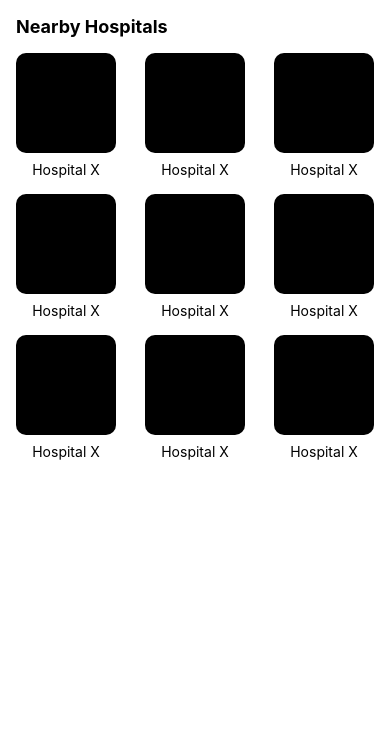
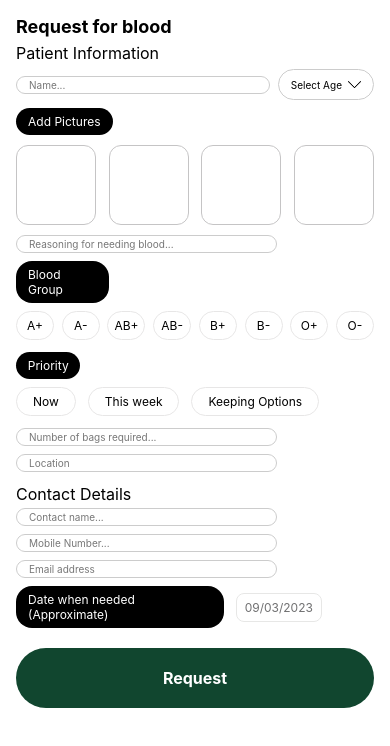
Before and after one commit to OutcastR07/blood-bank, a React Native app: screen / in a window 390 px wide. Shown: the top 746 px of the page. Built offline with nearby package versions, Linux system fonts and the light colour scheme.

Commit message:
request blood page done

```diff
--- a/App.js
+++ b/App.js
@@ -1,6 +1,6 @@
 import React from "react";
 import { StyleSheet, View } from "react-native";
-import NearbyHospitalsPage from "./pages/NearbyHospitalsPage";
+import RequestBodyPage from "./pages/RequestBloodPage";
 
 export default function App() {
   return (
@@ -23,7 +23,8 @@ export default function App() {
       {/* <DiagnosticCentersPage /> */}
       {/* <DiagnosticCenterDetailStyle /> */}
       {/* <HospitalsPage /> */}
-      <NearbyHospitalsPage />
+      {/* <NearbyHospitalsPage /> */}
+      <RequestBodyPage />
     </View>
   );
 }
--- /dev/null
+++ b/pages/RequestBloodPage.js
@@ -0,0 +1,395 @@
+import React, { useState } from "react";
+import {
+  Image,
+  ScrollView,
+  StatusBar,
+  StyleSheet,
+  Text,
+  TextInput,
+  TouchableOpacity,
+  View,
+} from "react-native";
+
+const RequestBodyPage = () => {
+  const [activeBloodGroup, setActiveBloodGroup] = useState(null);
+  const [activePriority, setActivePriority] = useState(null);
+
+  return (
+    <ScrollView>
+      <View style={styles.container}>
+        <StatusBar barStyle="dark-content" backgroundColor="white" />
+        <Text style={styles.title}>Request for blood</Text>
+        <Text style={styles.subtitle}>Patient Information</Text>
+
+        <View style={styles.patientInfoContainer}>
+          <TextInput
+            style={styles.patientInput}
+            placeholder="Name..."
+            placeholderTextColor="#777"
+          />
+          <TouchableOpacity style={styles.selectAgeButton}>
+            <Text style={styles.selectAgeText}>Select Age</Text>
+            <Image
+              source={require("../images/interface-arrows-button-down.png")}
+              style={styles.dropdownIcon}
+            />
+          </TouchableOpacity>
+        </View>
+
+        <View style={styles.addPictureButton}>
+          <Text style={styles.addPicture}>Add Pictures</Text>
+        </View>
+
+        <View style={styles.cardContainer}>
+          <View style={styles.card}></View>
+          <View style={styles.card}></View>
+          <View style={styles.card}></View>
+          <View style={styles.card}></View>
+        </View>
+
+        <View style={styles.inputContainer}>
+          <TextInput
+            style={styles.input}
+            placeholder="Reasoning for needing blood..."
+            placeholderTextColor="#777"
+          />
+        </View>
+
+        <View style={styles.addBloodGroupButton}>
+          <Text style={styles.addBloodGroupText}>Blood Group</Text>
+        </View>
+
+        <View style={styles.bloodGroupContainer}>
+          {["A+", "A-", "AB+", "AB-", "B+", "B-", "O+", "O-"].map(
+            (bloodType) => (
+              <View
+                key={bloodType}
+                style={[
+                  styles.bloodGroupCard,
+                  activeBloodGroup === bloodType && styles.activeBloodGroupCard,
+                ]}
+                onTouchEnd={() => setActiveBloodGroup(bloodType)}
+              >
+                <Text
+                  style={[
+                    styles.bloodGroup,
+                    activeBloodGroup === bloodType
+                      ? styles.activeBloodGroupText
+                      : styles.inactiveBloodGroupText,
+                  ]}
+                >
+                  {bloodType}
+                </Text>
+              </View>
+            )
+          )}
+        </View>
+
+        <View style={styles.addPriorityButton}>
+          <Text style={styles.addPriorityText}>Priority</Text>
+        </View>
+
+        <View style={styles.priorityContainer}>
+          {["Now", "This week", "Keeping Options"].map((priority) => (
+            <View
+              key={priority}
+              style={[
+                styles.priorityCard,
+                activePriority === priority && styles.activePriorityCard,
+              ]}
+              onTouchEnd={() => setActivePriority(priority)}
+            >
+              <Text
+                style={[
+                  styles.priority,
+                  activePriority === priority
+                    ? styles.activePriorityText
+                    : styles.inactivePriorityText,
+                ]}
+              >
+                {priority}
+              </Text>
+            </View>
+          ))}
+        </View>
+
+        <View style={styles.inputContainer}>
+          <TextInput
+            style={styles.input}
+            placeholder="Number of bags required..."
+            placeholderTextColor="#777"
+          />
+        </View>
+
+        <View style={styles.inputContainer}>
+          <TextInput
+            style={styles.input}
+            placeholder="Location"
+            placeholderTextColor="#777"
+          />
+        </View>
+
+        <View style={styles.contactDetailsContainer}>
+          <Text style={styles.contactDetailsText}>Contact Details</Text>
+          <View style={styles.inputContainer}>
+            <TextInput
+              style={styles.input}
+              placeholder="Contact name..."
+              placeholderTextColor="#777"
+            />
+          </View>
+          <View style={styles.inputContainer}>
+            <TextInput
+              style={styles.input}
+              placeholder="Mobile Number..."
+              placeholderTextColor="#777"
+            />
+          </View>
+          <View style={styles.inputContainer}>
+            <TextInput
+              style={styles.input}
+              placeholder="Email address"
+              placeholderTextColor="#777"
+            />
+          </View>
+
+          <View style={styles.dateContainer}>
+            <View style={styles.dateButton}>
+              <Text style={styles.dateText}>
+                Date when needed (Approximate)
+              </Text>
+            </View>
+            <View style={styles.calendarDateContainer}>
+              <Text style={styles.calendarDate}>09/03/2023</Text>
+            </View>
+          </View>
+        </View>
+
+        <TouchableOpacity style={styles.submitRequestButton}>
+          <Text style={styles.submitRequestText}>Request</Text>
+        </TouchableOpacity>
+      </View>
+    </ScrollView>
+  );
+};
+
+const styles = StyleSheet.create({
+  container: {
+    margin: 16,
+  },
+  title: {
+    fontSize: 18,
+    fontWeight: "bold",
+    marginBottom: 6,
+  },
+  subtitle: {
+    fontSize: 16,
+  },
+  patientInfoContainer: {
+    flexDirection: "row",
+    justifyContent: "space-between",
+    marginTop: 6,
+    alignItems: "center",
+    marginBottom: 8,
+  },
+  patientInput: {
+    flex: 1,
+    borderWidth: 1,
+    borderColor: "#ccc",
+    borderRadius: 16,
+    paddingVertical: 2,
+    paddingHorizontal: 12,
+    marginRight: 8,
+    fontSize: 10,
+  },
+  selectAgeButton: {
+    flexDirection: "row",
+    alignItems: "center",
+    borderWidth: 1,
+    borderColor: "#ccc",
+    borderRadius: 16,
+    paddingVertical: 8,
+    paddingHorizontal: 12,
+  },
+  selectAgeText: {
+    marginRight: 6,
+    fontSize: 10,
+  },
+  dropdownIcon: {
+    width: 13,
+    height: 13,
+  },
+  addPictureButton: {
+    alignItems: "center",
+    borderColor: "black",
+    borderRadius: 16,
+    paddingVertical: 6,
+    paddingHorizontal: 12,
+    backgroundColor: "black",
+    width: "27%",
+  },
+  addPicture: {
+    color: "white",
+    fontSize: 12,
+  },
+  cardContainer: {
+    flexDirection: "row",
+    justifyContent: "space-between",
+    marginTop: 10,
+    marginBottom: 10,
+  },
+  card: {
+    width: 80,
+    height: 80,
+    borderRadius: 12,
+    borderColor: "#c5c4c5",
+    borderWidth: 1,
+  },
+  inputContainer: {
+    flexDirection: "row",
+    justifyContent: "space-between",
+    alignItems: "center",
+    marginBottom: 8,
+    width: "75%",
+  },
+  input: {
+    flex: 1,
+    borderWidth: 1,
+    borderColor: "#ccc",
+    borderRadius: 16,
+    paddingVertical: 2,
+    paddingHorizontal: 12,
+    marginRight: 8,
+    fontSize: 10,
+  },
+  addBloodGroupButton: {
+    alignItems: "center",
+    borderColor: "black",
+    borderRadius: 16,
+    paddingVertical: 6,
+    paddingHorizontal: 12,
+    backgroundColor: "black",
+    width: "26%",
+  },
+  addBloodGroupText: { color: "white", fontSize: 12 },
+  bloodGroupContainer: {
+    flexDirection: "row",
+    justifyContent: "space-between",
+    marginTop: 8,
+    marginBottom: 12,
+  },
+  bloodGroupCard: {
+    borderColor: "#e7e6e6",
+    borderWidth: 1,
+    paddingHorizontal: 6,
+    paddingVertical: 6,
+    borderRadius: 16,
+    width: 38,
+    justifyContent: "center",
+    alignItems: "center",
+  },
+  bloodGroup: {
+    fontSize: 12,
+  },
+  activeBloodGroupCard: {
+    backgroundColor: "#2881b9",
+  },
+  activeBloodGroupText: {
+    color: "white",
+  },
+  inactiveBloodGroupText: {
+    color: "black",
+  },
+  addPriorityButton: {
+    alignItems: "center",
+    borderColor: "black",
+    borderRadius: 16,
+    paddingVertical: 6,
+    paddingHorizontal: 12,
+    backgroundColor: "black",
+    width: "18%",
+  },
+  addPriorityText: {
+    color: "white",
+    fontSize: 12,
+  },
+  priorityContainer: {
+    flexDirection: "row",
+    justifyContent: "flex-start",
+    marginTop: 8,
+    marginBottom: 12,
+  },
+  priorityCard: {
+    borderColor: "#e7e6e6",
+    borderWidth: 1,
+    paddingHorizontal: 16,
+    paddingVertical: 6,
+    borderRadius: 16,
+    marginRight: 12,
+  },
+  priority: {
+    fontSize: 12,
+  },
+  activePriorityCard: {
+    backgroundColor: "#2881b9",
+  },
+  activePriorityText: {
+    color: "white",
+  },
+  inactivePriorityText: {
+    color: "black",
+  },
+  contactDetailsContainer: {
+    marginVertical: 4,
+  },
+  contactDetailsText: {
+    fontSize: 16,
+    marginBottom: 4,
+  },
+  submitRequestButton: {
+    alignItems: "center",
+    borderRadius: 32,
+    paddingVertical: 20,
+    paddingHorizontal: 12,
+    backgroundColor: "#11462f",
+    width: "100%",
+    marginTop: 16,
+    marginBottom: 16,
+  },
+  submitRequestText: {
+    color: "white",
+    fontSize: 16,
+    fontWeight: "bold",
+  },
+  dateContainer: {
+    flexDirection: "row",
+    alignItems: "center",
+  },
+  dateButton: {
+    alignItems: "center",
+    borderColor: "black",
+    borderRadius: 16,
+    paddingVertical: 6,
+    paddingHorizontal: 12,
+    backgroundColor: "black",
+    width: "58%",
+  },
+  dateText: {
+    color: "white",
+    fontSize: 12,
+  },
+  calendarDateContainer: {
+    marginLeft: 12,
+    borderWidth: 1,
+    borderColor: "#e7e7e6",
+    paddingVertical: 6,
+    paddingHorizontal: 8,
+    borderRadius: 8,
+  },
+  calendarDate: {
+    fontSize: 12,
+    color: "#707071",
+  },
+});
+
+export default RequestBodyPage;
```
